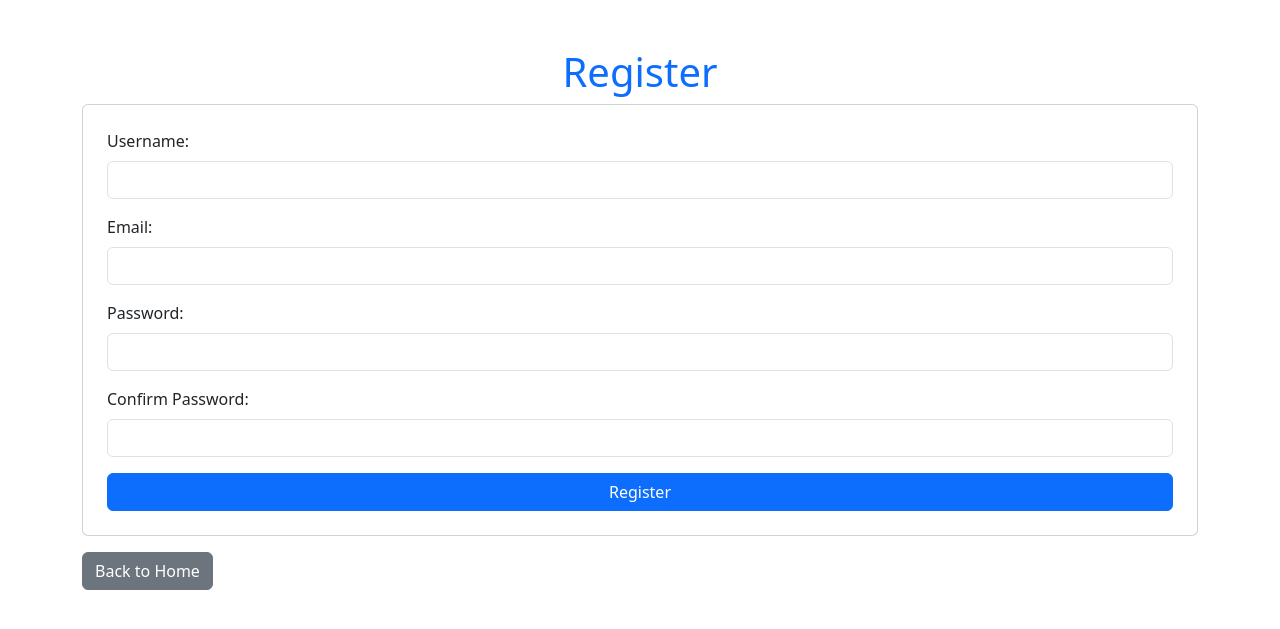
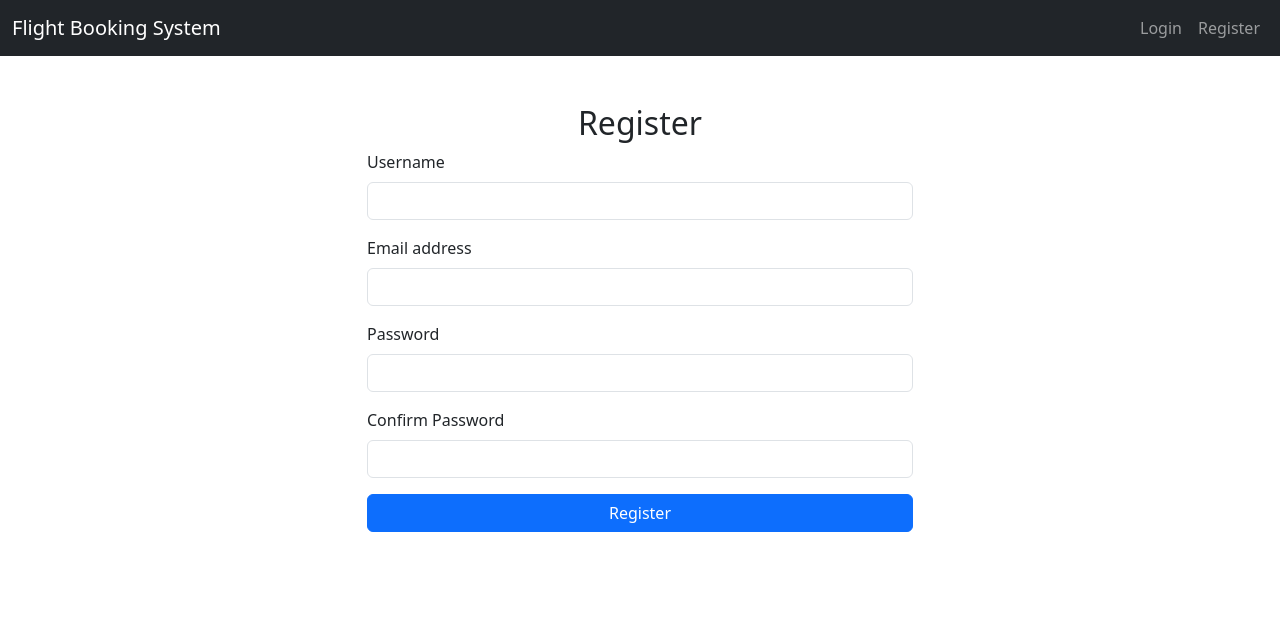
Before and after one commit to zolwikC/Flight-Booking-App, a Flask app: page /register in a window 1280 px wide. Shown: the top 629 px of the page. Run offline with Flask 3, Linux system fonts and the light colour scheme.

Commit message:
81224
visual

```diff
--- a/app.py
+++ b/app.py
@@ -57,9 +57,6 @@ class Booking(db.Model):
 
     # Relacja z tabelą Flight
     flight = db.relationship('Flight', backref='bookings', lazy=True)
-
-
-
 
 
 @app.route("/add_sample_flights_sql")
--- a/templates/base.html
+++ b/templates/base.html
@@ -3,39 +3,40 @@
 <head>
     <meta charset="UTF-8">
     <meta name="viewport" content="width=device-width, initial-scale=1.0">
-    <title>{% block title %}Flight Booking System{% endblock %}</title>
-    <link href="https://cdn.jsdelivr.net/npm/bootstrap@5.3.0/dist/css/bootstrap.min.css" rel="stylesheet">
-    <script src="https://cdn.jsdelivr.net/npm/bootstrap@5.3.0/dist/js/bootstrap.bundle.min.js"></script>
+    <title>Flight Booking App</title>
+    <link href="https://cdn.jsdelivr.net/npm/bootstrap@5.3.0-alpha1/dist/css/bootstrap.min.css" rel="stylesheet">
 </head>
-<body class="bg-light">
-    <!-- Pasek nawigacyjny -->
+<body>
+    <!-- Navigation Bar -->
     <nav class="navbar navbar-expand-lg navbar-dark bg-dark">
         <div class="container-fluid">
-            <a class="navbar-brand" href="/">Flight Booking System</a>
-            <div class="d-flex">
-                {% if current_user.is_authenticated %}
-                    <span class="navbar-text me-3">Welcome, {{ current_user.username }}</span>
-                    <a href="/logout" class="btn btn-outline-light me-2">Logout</a>
-                    <a href="/search" class="btn btn-outline-light me-2">Search Flights</a>
-                    {% if current_user.is_admin %}
-                        <a href="/admin" class="btn btn-warning me-2">Admin Panel</a>
-                        <a href="/admin/users" class="btn btn-info">Manage Users</a>
-
-                        <a href="/admin/reports" class="btn btn-info">Reports</a>
+            <a class="navbar-brand" href="{{ url_for('index') }}">Flight Booking System</a>
+            <button class="navbar-toggler" type="button" data-bs-toggle="collapse" data-bs-target="#navbarNav">
+                <span class="navbar-toggler-icon"></span>
+            </button>
+            <div class="collapse navbar-collapse" id="navbarNav">
+                <ul class="navbar-nav ms-auto">
+                    {% if current_user.is_authenticated %}
+                        <li class="nav-item"><a class="nav-link" href="{{ url_for('my_bookings') }}">My Bookings</a></li>
+                        {% if current_user.is_admin %}
+                            <li class="nav-item"><a class="nav-link" href="{{ url_for('admin') }}">Admin Panel</a></li>
+                            <li class="nav-item"><a class="nav-link" href="{{ url_for('manage_users') }}">Manage Users</a></li>
+                        {% endif %}
+                        <li class="nav-item"><a class="nav-link" href="{{ url_for('logout') }}">Logout</a></li>
+                    {% else %}
+                        <li class="nav-item"><a class="nav-link" href="{{ url_for('login') }}">Login</a></li>
+                        <li class="nav-item"><a class="nav-link" href="{{ url_for('register') }}">Register</a></li>
                     {% endif %}
-                {% else %}
-                    <a href="/login" class="btn btn-outline-light me-2">Login</a>
-                    <a href="/register" class="btn btn-outline-success">Register</a>
-                {% endif %}
+                </ul>
             </div>
         </div>
     </nav>
 
-    <!-- Główna zawartość strony -->
-    <div class="container my-5">
-        {% block content %}
-        <!-- Treść stron będzie się pojawiać tutaj -->
-        {% endblock %}
+    <!-- Content -->
+    <div class="container mt-5">
+        {% block content %}{% endblock %}
     </div>
+
+    <script src="https://cdn.jsdelivr.net/npm/bootstrap@5.3.0-alpha1/dist/js/bootstrap.bundle.min.js"></script>
 </body>
 </html>
--- a/templates/register.html
+++ b/templates/register.html
@@ -1,34 +1,27 @@
-<!DOCTYPE html>
-<html lang="en">
-<head>
-    <meta charset="UTF-8">
-    <meta name="viewport" content="width=device-width, initial-scale=1.0">
-    <title>Register</title>
-    <link href="https://cdn.jsdelivr.net/npm/bootstrap@5.3.0-alpha1/dist/css/bootstrap.min.css" rel="stylesheet">
-</head>
-<body>
-    <div class="container mt-5">
-        <h1 class="text-center text-primary">Register</h1>
-        <form method="POST" class="card p-4">
+{% extends "base.html" %}
+{% block content %}
+<div class="row justify-content-center">
+    <div class="col-md-6">
+        <h2 class="text-center">Register</h2>
+        <form method="POST" action="{{ url_for('register') }}">
             <div class="mb-3">
-                <label for="username" class="form-label">Username:</label>
-                <input type="text" id="username" name="username" class="form-control" required>
+                <label for="username" class="form-label">Username</label>
+                <input type="text" class="form-control" id="username" name="username" required>
             </div>
             <div class="mb-3">
-                <label for="email" class="form-label">Email:</label>
-                <input type="email" id="email" name="email" class="form-control" required>
+                <label for="email" class="form-label">Email address</label>
+                <input type="email" class="form-control" id="email" name="email" required>
             </div>
             <div class="mb-3">
-                <label for="password" class="form-label">Password:</label>
-                <input type="password" id="password" name="password" class="form-control" required>
+                <label for="password" class="form-label">Password</label>
+                <input type="password" class="form-control" id="password" name="password" required>
             </div>
             <div class="mb-3">
-                <label for="confirm_password" class="form-label">Confirm Password:</label>
-                <input type="password" id="confirm_password" name="confirm_password" class="form-control" required>
+                <label for="confirm_password" class="form-label">Confirm Password</label>
+                <input type="password" class="form-control" id="confirm_password" name="confirm_password" required>
             </div>
-            <button type="submit" class="btn btn-primary">Register</button>
+            <button type="submit" class="btn btn-primary w-100">Register</button>
         </form>
-        <a href="/" class="btn btn-secondary mt-3">Back to Home</a>
     </div>
-</body>
-</html>
+</div>
+{% endblock %}
```
Also changed, not shown: templates/admin.html (+24 -32 lines), templates/index.html (+3 -11 lines), templates/login.html (+16 -20 lines), database/flights.db.
